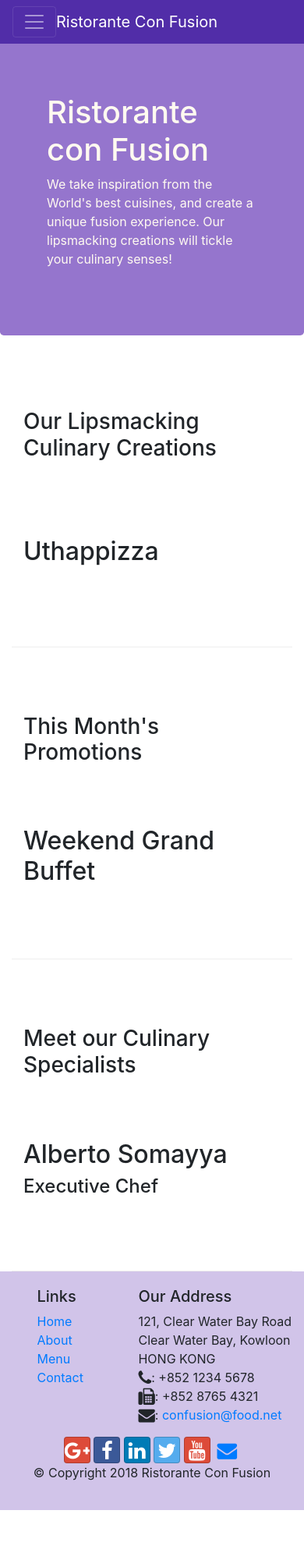
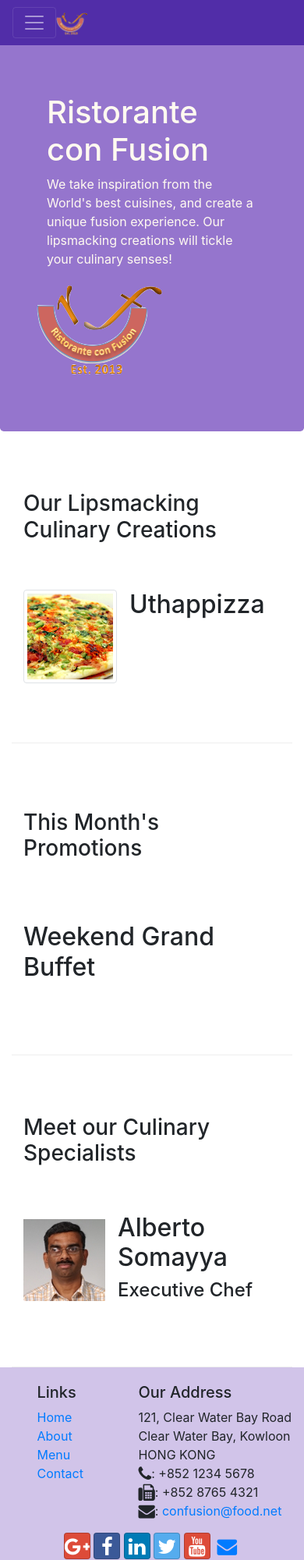
Before and after one commit to jean1977/confusion, a website: page index.html in a window 390 px wide. Shown: the top 2000 px of the page at 78% size. Before the commit the page ends 1936 px from the top, so only its background shows below. Drawn offline with nearby package versions, Linux system fonts and the light colour scheme.

Commit message:
images and media

```diff
--- a/index.html
+++ b/index.html
@@ -21,7 +21,7 @@
             <button class="navbar-toggler" type="button" data-toggle="collapse" data-target="#Navbar">
                 <span class="navbar-toggler-icon"></span>
             </button>
-            <a class="navbar-brand mr-auto" href="#">Ristorante Con Fusion</a>
+            <a class="navbar-brand mr-auto" href="#"><img src="img/logo.png" height="30" width="41" alt=""></a>
             <div class="collapse navbar-collapse" id="Navbar">
                 <ul class="navbar-nav mr-auto">
                     <li class="nav-item active"><a class="nav-link" href="#"><span class="fa fa-home fa-lg"></span>Home</a></li>
@@ -34,12 +34,13 @@
     </nav>
     <header class="jumbotron">
         <div class="container">
-            <div class="row-header">
+            <div class="row row-header">
                 <div class="col-12 col-sm-6">
                     <h1>Ristorante con Fusion</h1>
                     <p>We take inspiration from the World's best cuisines, and create a unique fusion experience. Our lipsmacking creations will tickle your culinary senses!</p>
                 </div>
-                <div column="col-12 col-sm">
+                <div column="col-12 col-sm align-self-center">
+                    <img src="img/logo.png" alt="" class="img-fluid">
                 </div>
             </div>
         </div>
@@ -51,8 +52,13 @@
                 <h3>Our Lipsmacking Culinary Creations</h3>
             </div>
             <div class="col col-sm col-md">
-                <h2>Uthappizza</h2>
-                <p class="d-none d-sm-block">A unique combination of Indian Uthappam (pancake) and Italian pizza, topped with Cerignola olives, ripe vine cherry tomatoes, Vidalia onion, Guntur chillies and Buffalo Paneer.</p>
+                <div class="media">
+                    <img class="d-flex mr-3 img-thumbnail align-self-center" src="img/uthappizza.png" alt="utahpizza">
+                    <div class="media-body">
+                        <h2 class="mt-0">Uthappizza</h2>
+                        <p class="d-none d-sm-block">A unique combination of Indian Uthappam (pancake) and Italian pizza, topped with Cerignola olives, ripe vine cherry tomatoes, Vidalia onion, Guntur chillies and Buffalo Paneer.</p>
+                    </div>
+                </div>
             </div>
         </div>
 
@@ -72,9 +78,15 @@
                 <h3>Meet our Culinary Specialists</h3>
             </div>
             <div class="col col-sm order-sm-first col-md">
-                <h2>Alberto Somayya</h2>
-                <h4>Executive Chef</h4>
-                <p class="d-none d-sm-block">Award winning three-star Michelin chef with wide International experience having worked closely with whos-who in the culinary world, he specializes in creating mouthwatering Indo-Italian fusion experiences. </p>
+                <div class="media">
+                    <img class="d-flex mr-3 align-self-center" src="img/alberto.png" alt="alberto">
+                    <div class="media-body">
+                        <h2 class="mt-0">Alberto Somayya</h2>
+                        <h4>Executive Chef</h4>
+                        <p class="d-none d-sm-block">Award winning three-star Michelin chef with wide International experience having worked closely with whos-who in the culinary world, he specializes in creating mouthwatering Indo-Italian fusion experiences. </p>
+                    </div>
+                </div>
+
             </div>
         </div>
     </div>
```
Also changed, not shown: aboutus.html (+3 -2 lines), contactus.html (+3 -2 lines), img/alberto.png (added), img/buffet.png (added), img/logo.png (added), img/uthappizza.png (added).
